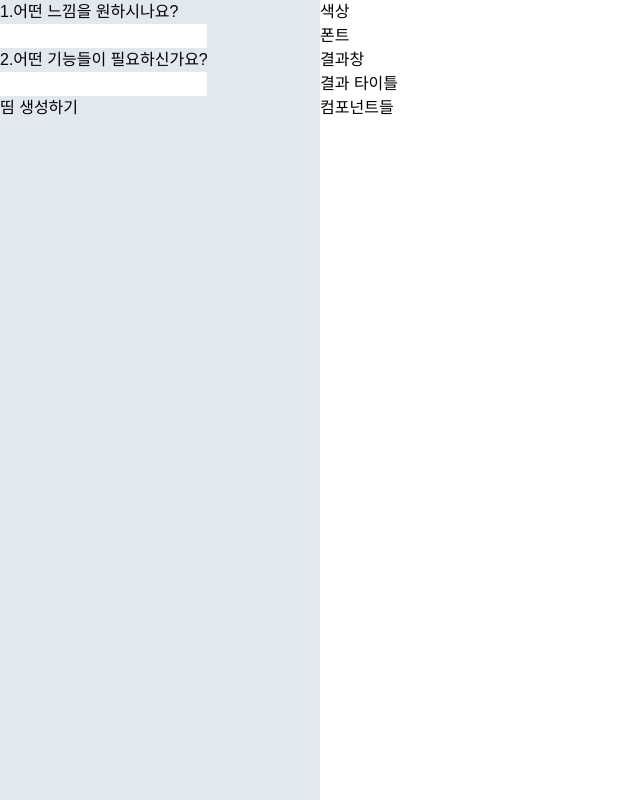
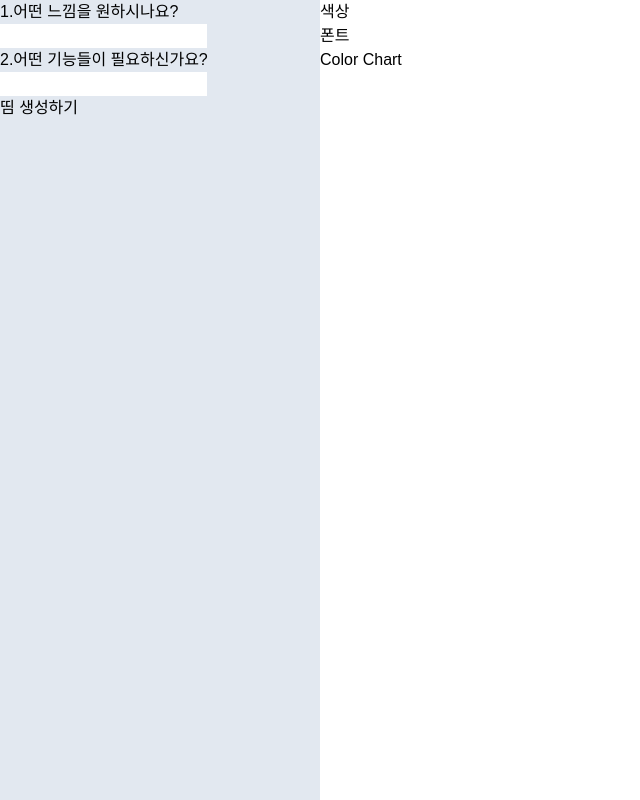
Before and after one commit to hanameee/thumbnail_generator, a React app: page / in a window 1280 px wide. Shown: the whole page, without its empty margins (0-640 px from the left). Built offline with nearby package versions, Linux system fonts and the light colour scheme; a web font is replaced by a local one.

Commit message:
[Feat] Removed ResultNavigation component
- Result component will be rendered conditionally by tab state.

```diff
--- /dev/null
+++ b/src/components/ColorChart/ColorChart.tsx
@@ -0,0 +1,9 @@
+import React from "react";
+
+export default function ColorChart() {
+    return (
+        <div>
+            <h1>Color Chart</h1>
+        </div>
+    );
+}
--- /dev/null
+++ b/src/components/FontChart/FontChart.tsx
@@ -0,0 +1,9 @@
+import React from "react";
+
+export default function FontChart() {
+    return (
+        <div>
+            <h1>Font Chart</h1>
+        </div>
+    );
+}
--- a/src/components/Result/Result.tsx
+++ b/src/components/Result/Result.tsx
@@ -1,15 +1,20 @@
-import React from "react";
-import ResultNavigation from "../ResultNavigation/ResultNavigation";
+import React, { useState } from "react";
+import ColorChart from "../ColorChart/ColorChart";
+import FontChart from "../FontChart/FontChart";
 
-export default function Result() {
+const Result = () => {
+    const [tab, setTab] = useState("Color");
     return (
-        <div>
-            <ResultNavigation />
-            <div>
-                결과창
-                <h1>결과 타이틀</h1>
-                컴포넌트들
-            </div>
-        </div>
+        <>
+            <nav>
+                <ul>
+                    <li onClick={() => setTab("Color")}>색상</li>
+                    <li onClick={() => setTab("Font")}>폰트</li>
+                </ul>
+            </nav>
+            {tab === "Color" ? <ColorChart /> : <FontChart />}
+        </>
     );
-}
+};
+
+export default Result;
--- a/src/components/ResultNavigation/ResultNavigation.tsx
+++ /dev/null
@@ -1,12 +0,0 @@
-import React from "react";
-
-export default function ResultNavigation() {
-    return (
-        <nav>
-            <ul>
-                <li>색상</li>
-                <li>폰트</li>
-            </ul>
-        </nav>
-    );
-}
```
Also changed, not shown: src/components/ColorChart/ThemeChart.tsx (deleted).
